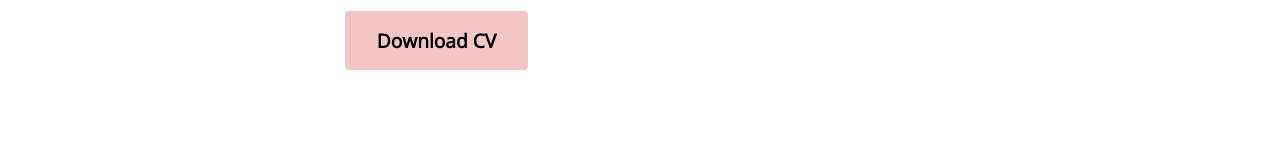
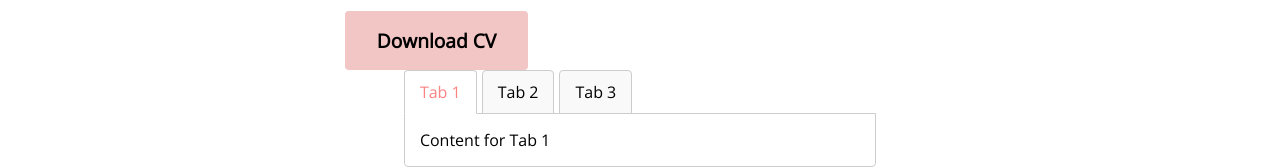
Before and after one commit to seifeddinesaad01/My-Personal-Portfolio, a React (Create React App) app: page /home in a window 1280 px wide. Shown: the part 1708-1875 px from the top of the page. Before the commit the page ends 1778 px from the top, so only its background shows below. Built offline with nearby package versions, Linux system fonts and the light colour scheme.

Commit message:
implementing Tabs component

```diff
--- a/src/Features/SectionTwo/SectionTwo.tsx
+++ b/src/Features/SectionTwo/SectionTwo.tsx
@@ -1,21 +1,33 @@
 import React from 'react'
+import { Tab, Tabs } from '../../components/Tabs/Tabs';
 
 const SectionTwo = () => {
   return (
     <div className="sectionTwo">
-        <div className="sectionOne__right">
+      <div className="sectionOne__right">
         <h1>About Us</h1>
         <h4>Choose What Matters To Your Software</h4>
 
         <p className='sectionOne__text'>
-        One of my favorite activities is to educate and mentor <br /> others in the field to fulfill their potential and deepen my <br /> knowledge. You can find more about this on my CV
+          One of my favorite activities is to educate and mentor <br /> others in the field to fulfill their potential and deepen my <br /> knowledge. You can find more about this on my CV
         </p>
         <button className='sectionOne__btn'>Download CV</button>
 
       </div>
-        <div className="sectionTwo__right">
+      <div className="sectionTwo__right">
+        <Tabs>
+          <Tab label="Tab 1">
+            <p>Content for Tab 1</p>
+          </Tab>
+          <Tab label="Tab 2">
+            <p>Content for Tab 2</p>
+          </Tab>
+          <Tab label="Tab 3">
+            <p>Content for Tab 3</p>
+          </Tab>
+        </Tabs>
 
-        </div>
+      </div>
     </div>
   )
 }
--- /dev/null
+++ b/src/components/Tabs/Tabs.css
@@ -0,0 +1,35 @@
+/* Tabs.css */
+
+.tabs-container {
+    width: 80%;
+    margin: 0 auto;
+  }
+
+  .tabs {
+    display: flex;
+  }
+
+  .tab {
+    padding: 10px 15px;
+    cursor: pointer;
+    border: 1px solid #ccc;
+    border-radius: 4px 4px 0 0;
+    margin-right: 5px;
+    background-color: #f9f9f9;
+  }
+
+  .tab:hover {
+    background-color: #eaeaea;
+  }
+
+  .tab.active {
+    background-color: #fff;
+    border-bottom: 1px solid #fff;
+  }
+
+  .tab-content {
+    border: 1px solid #ccc;
+    border-radius: 0 0 4px 4px;
+    padding: 15px;
+    margin-top: -1px;
+  }
--- /dev/null
+++ b/src/components/Tabs/Tabs.tsx
@@ -0,0 +1,44 @@
+// Tabs.tsx
+
+import React, { useState, ReactNode } from 'react';
+import './Tabs.css';
+
+interface TabProps {
+  label: string;
+  children: ReactNode;
+}
+
+const Tab: React.FC<TabProps> = ({ children }) => <>{children}</>;
+
+interface TabsProps {
+  children: React.ReactElement<TabProps>[];
+}
+
+const Tabs: React.FC<TabsProps> = ({ children }) => {
+  const [activeTab, setActiveTab] = useState(0);
+
+  const handleClick = (index: number) => {
+    setActiveTab(index);
+  };
+
+  return (
+    <div className="tabs-container">
+      <div className="tabs">
+        {children.map((tab, index) => (
+          <div
+            key={index}
+            className={`tab ${index === activeTab ? 'active' : ''}`}
+            onClick={() => handleClick(index)}
+          >
+            {tab.props.label}
+          </div>
+        ))}
+      </div>
+      <div className="tab-content">
+        {children[activeTab].props.children}
+      </div>
+    </div>
+  );
+};
+
+export { Tabs, Tab };
```
